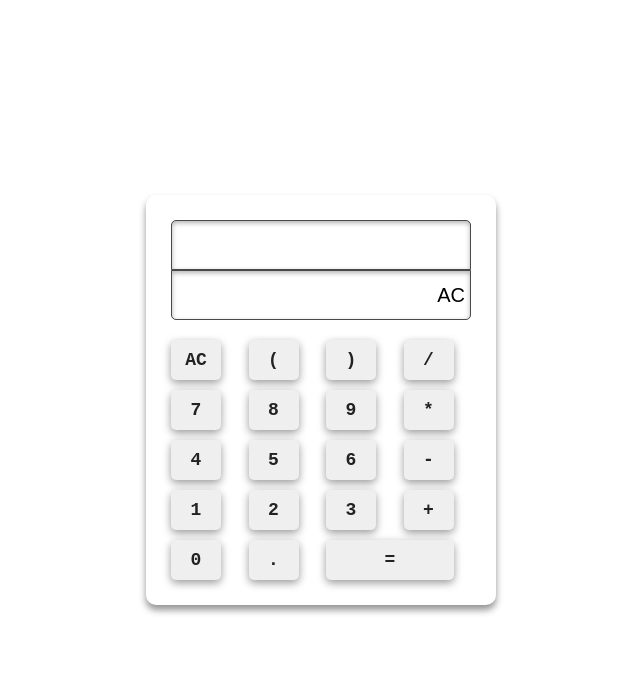
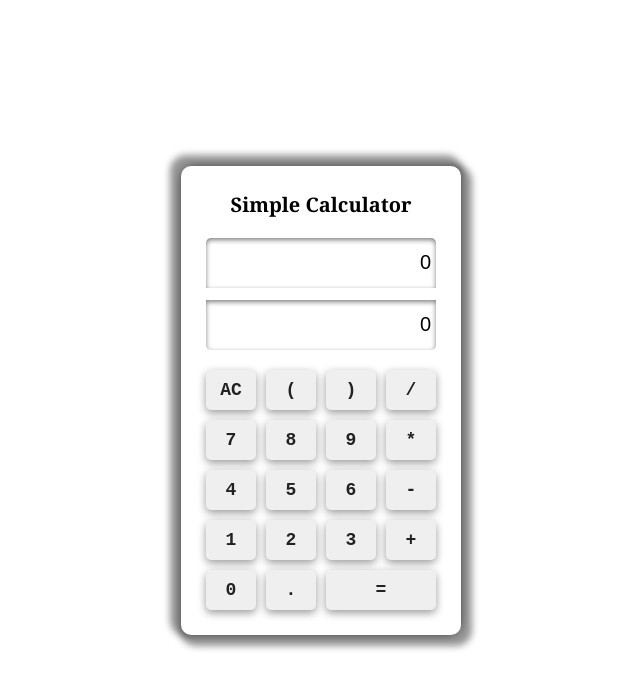
Before and after one commit to ajoy-code-dreamer/simpleCalculator, a plain HTML site: page index.html in a window 1280 px wide. Both pictures are taken after a click on the button "AC". Shown: the whole page, without its empty margins (319-959 px from the left). Drawn offline with Linux system fonts and the light colour scheme.

Commit message:
calculator js logic added

```diff
--- a/css/style.css
+++ b/css/style.css
@@ -50,9 +50,10 @@ body {
   align-items: center;
 }
 .calculator_wrapper {
-  width: 350px;
+  width: 280px;
   padding: 25px;
-  box-shadow: 0 5px 7px rgba(0, 0, 0, 0.425);
+  box-shadow: 5px 5px 7px 6px rgba(0, 0, 0, 0.425),
+  -5px -5px 7px 6px rgba(0, 0, 0, 0.425);
   border-radius: 10px;
 }
 .display_wrapper {
@@ -62,12 +63,19 @@ body {
   justify-content: center;
   margin-bottom: 20px;
 }
+.display_wrapper h2{
+  text-align: center;
+  padding-bottom: 20px;
+  font-family: Georgia, 'Times New Roman', Times, serif;
+  font-weight: 700;
+  font-size: 20px;
+}
+
 .output_display,
 .input_display {
   width: 100%;
   height: 50px;
-  border: 1px solid rgba(0, 0, 0, 0.712);
-  box-shadow: inset 0 2px 5px rgba(0, 0, 0, 0.3);
+  box-shadow: inset 0 2px 5px rgba(0, 0, 0, 0.5);
   padding: 5px;
   display: flex;
   justify-content: end;
@@ -78,6 +86,7 @@ body {
 }
 .output_display {
   border-radius: 5px 5px 0 0;
+  margin-bottom: 12px;
 }
 .input_display {
   border-radius: 0 0 5px 5px;
@@ -88,8 +97,7 @@ body {
   gap: 10px;
 }
 .keys_parent .key {
-  width: 50px;
-  height: 40px;
+  padding: 10px 0;
   font-family: "Courier New", Courier, monospace;
   font-weight: 700;
   font-size: 18px;
@@ -100,5 +108,4 @@ body {
 }
 .keys_parent .equal {
   grid-column: span 2;
-  width: 128px;
 }
--- a/index.html
+++ b/index.html
@@ -9,6 +9,7 @@
   <body>
     <div class="calculator_wrapper">
       <div class="display_wrapper">
+        <h2>Simple Calculator</h2>
         <div class="output_display"></div>
         <div class="input_display"></div>
       </div>
--- a/js/script.js
+++ b/js/script.js
@@ -5,9 +5,41 @@ const btnKey= document.querySelectorAll(".key")
 
 let inputValue = ''
 
-btnKey.forEach(function(btn){
-    btn.addEventListener('click', function(e){
-        inputValue += e.target.innerText
-        disIn.innerHTML = inputValue
+// btnKey.forEach(function(btn){
+//     btn.addEventListener('click', function(e){
+//         if(e.target.innerText == 'AC'){
+//             disIn.innerHTML = '0'
+//             disOut.innerHTML = '0'
+//         }else if(e.target.innerText == '='){
+//             let result = eval(inputValue)
+//             disOut.innerHTML = result
+//         }
+//         else{
+//             inputValue += e.target.innerText
+//         disIn.innerHTML = inputValue
+//         }
+//     })
+// })
+btnKey.forEach(btn =>{
+    btn.addEventListener('click',(equal)=>{
+        let btnValue = btn.dataset.key;
+        if(btnValue == 'ac'){
+            disIn.innerHTML = '0'
+            disOut.innerHTML = '0'
+            inputValue = ""
+        }else if(btnValue == '='){
+            let result = eval(inputValue)
+            disOut.innerHTML = result
+        }else{
+            inputValue += btnValue
+            disIn.innerHTML = inputValue
+        }
+
     })
 })
+
+// function validationInput(inputValue){
+//     if(inputValue.indexOf('.') == -1){
+//         return inputValue += '.'
+//     }
+// }
```
